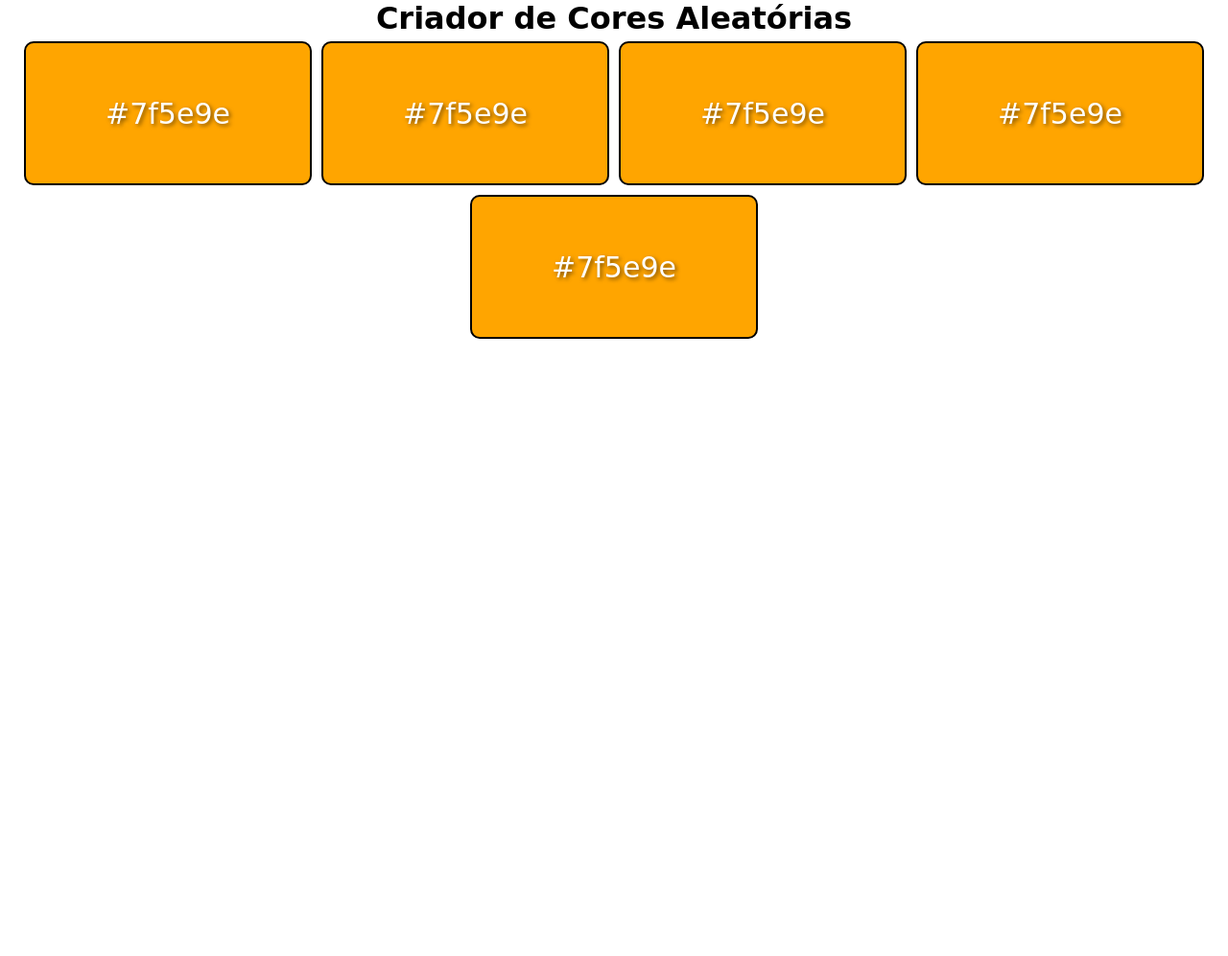
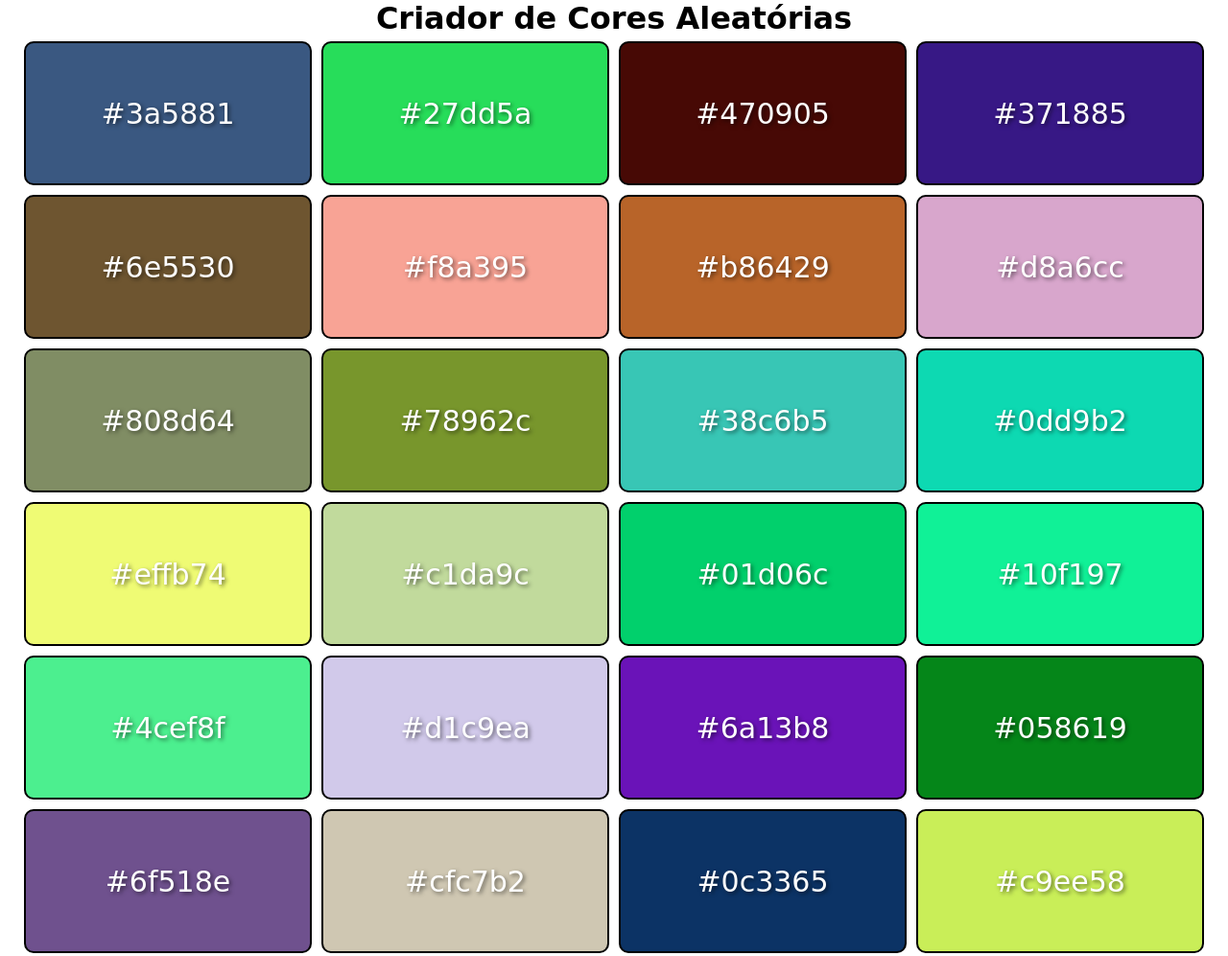
Before and after one commit to AlvaHenriquesDev/Gerador-de-Cor-Aleat-ria, a plain HTML site: page index.html in a window 1280 px wide. Shown: the top 996 px of the page at 96% size. Before the commit the page ends 800 px from the top, so only its background shows below. Drawn offline with Linux system fonts and the light colour scheme.

Commit message:
Project Conclusion

```diff
--- a/index.html
+++ b/index.html
@@ -9,21 +9,6 @@
 <body>
     <h1>Criador de Cores Aleatórias</h1>
     <div class="container">
-        <div class="color-container">
-            #7f5e9e
-        </div>
-        <div class="color-container">
-            #7f5e9e
-        </div>
-        <div class="color-container">
-            #7f5e9e
-        </div>
-        <div class="color-container">
-            #7f5e9e
-        </div>
-        <div class="color-container">
-            #7f5e9e
-        </div>
     </div>
     <script src="./script.js"></script>
 </body>
--- a/script.js
+++ b/script.js
@@ -0,0 +1,30 @@
+
+const containerEls = document.querySelectorAll(".container");
+
+function generateColors() {
+    containerEls.forEach((containerEl) => {
+        for (let i = 0; i < 30; i++) {
+            const colorContainerEl = document.createElement("div");
+            colorContainerEl.classList.add("color-container");
+            containerEl.appendChild(colorContainerEl);
+
+            const newColorCode = randomColor();
+            colorContainerEl.style.backgroundColor = "#" + newColorCode;
+            colorContainerEl.innerText = "#"+newColorCode
+        }
+    });
+}
+
+function randomColor() {
+    const chars = "0123456789abcdef";
+    const colorCodeLength = 6;
+    let colorCode = "";
+
+    for (let i = 0; i < colorCodeLength; i++) {
+        const randomNum = Math.floor(Math.random() * chars.length);
+        colorCode += chars.substring(randomNum, randomNum + 1);
+    }
+    return colorCode;
+}
+
+generateColors();
--- a/style.css
+++ b/style.css
@@ -20,7 +20,7 @@ h1{
 }
 
 .color-container{
-    background-color: orange;
+    background-color: #000;
     width: 300px;
     height: 150px;
     color: white;
```
